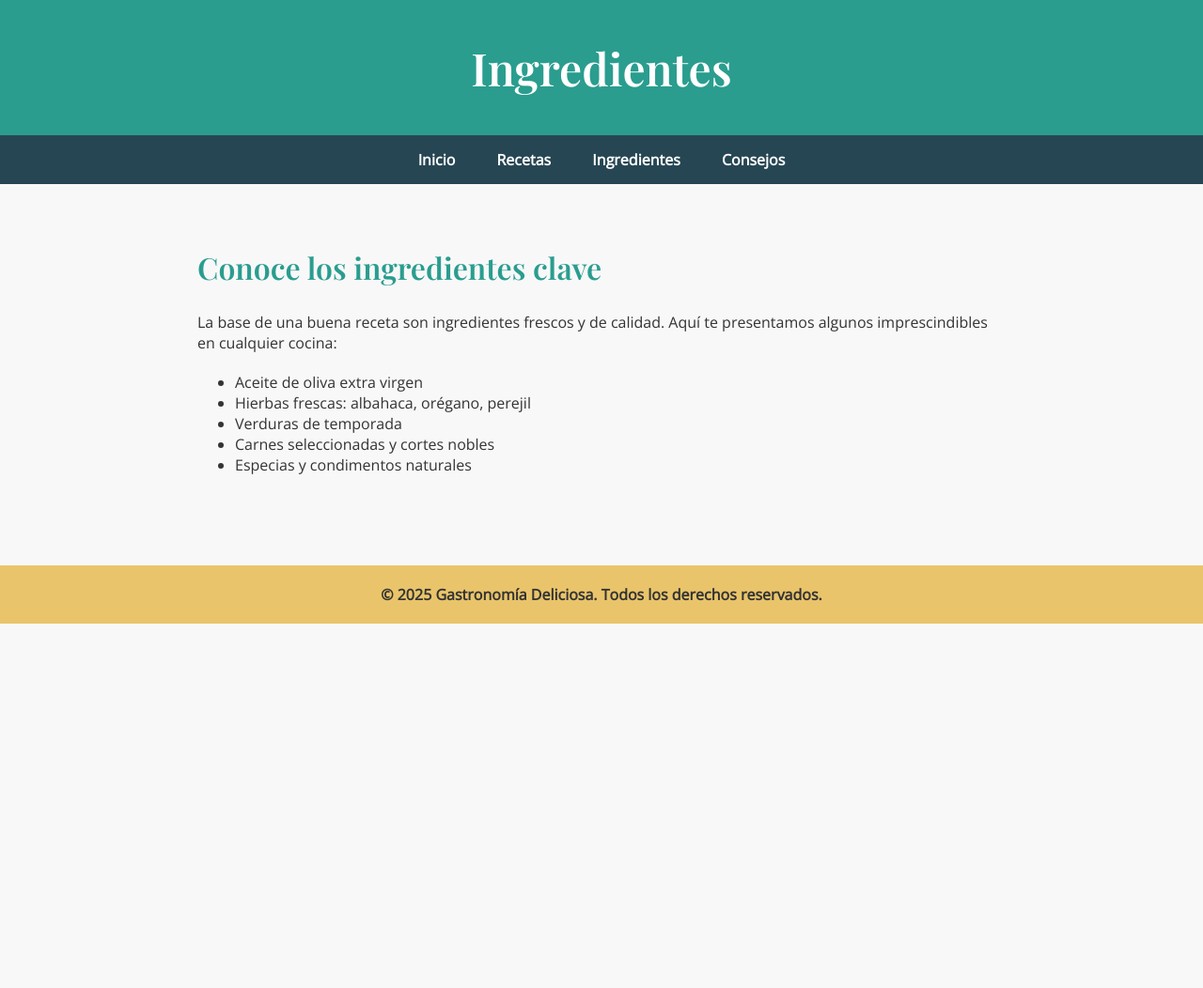
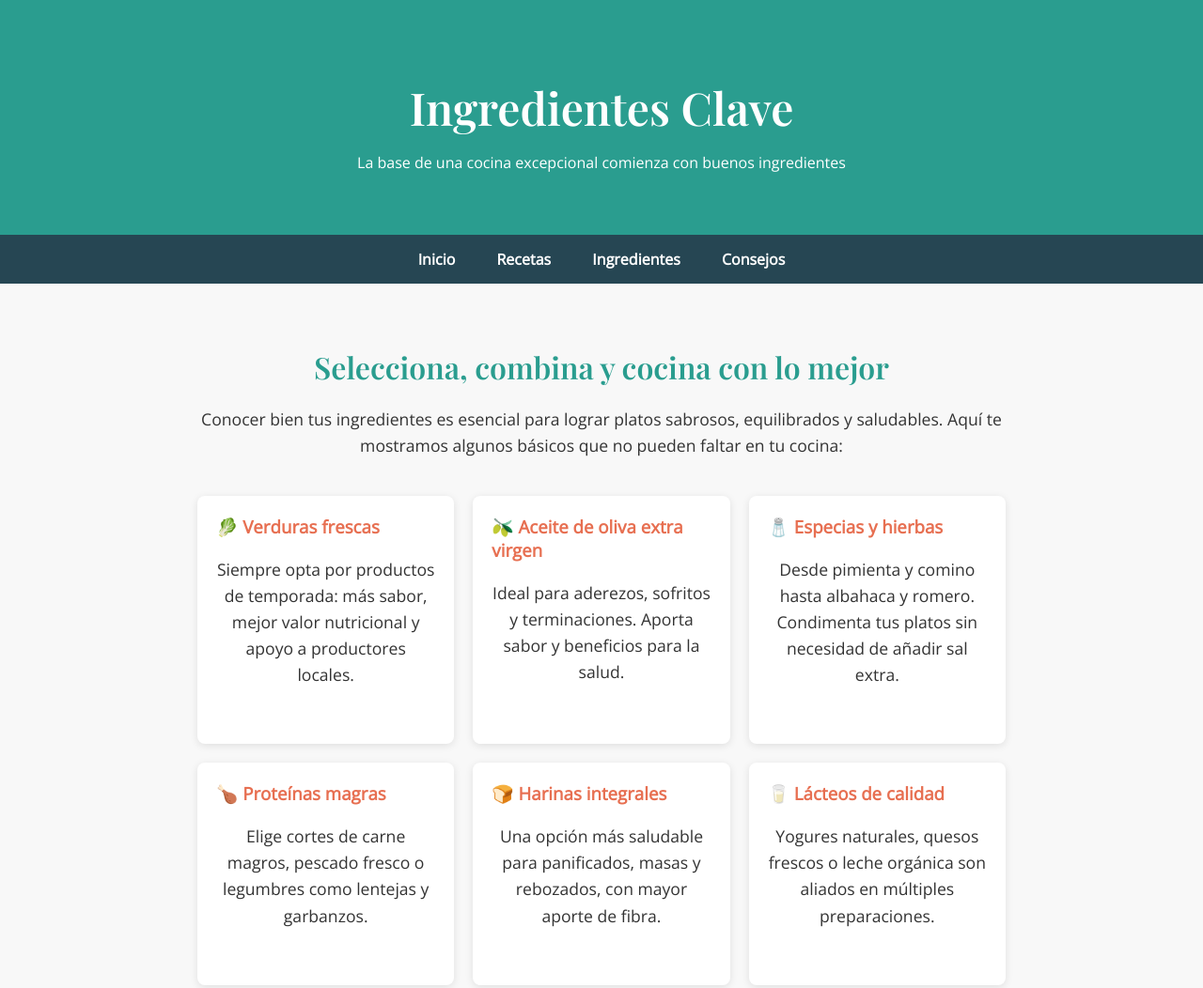
Before and after one commit to 25112777-hash/proyfin, a plain HTML site: page ingredientes.html in a window 1280 px wide. Shown: the top 1052 px of the page at 94% size. Before the commit the page ends 800 px from the top, so only its background shows below. Drawn offline with nearby package versions, Linux system fonts and the light colour scheme.

Commit message:
Update ingredientes.html

```diff
--- a/ingredientes.html
+++ b/ingredientes.html
@@ -1,11 +1,12 @@
 <!DOCTYPE html>
 <html lang="es">
 <head>
-    <meta charset="UTF-8">
-    <meta name="viewport" content="width=device-width, initial-scale=1.0">
+    <meta charset="UTF-8" />
+    <meta name="viewport" content="width=device-width, initial-scale=1.0" />
     <title>Ingredientes - Gastronomía Deliciosa</title>
 
-    <link href="https://fonts.googleapis.com/css2?family=Playfair+Display:wght@600&family=Open+Sans&display=swap" rel="stylesheet">
+    <!-- Google Fonts -->
+    <link href="https://fonts.googleapis.com/css2?family=Playfair+Display:wght@600&family=Open+Sans&display=swap" rel="stylesheet" />
 
     <style>
         * {
@@ -21,7 +22,7 @@
 
         header {
             background-color: #2a9d8f;
-            padding: 40px 20px;
+            padding: 50px 20px;
             color: white;
             text-align: center;
         }
@@ -29,7 +30,7 @@
         header h1 {
             font-family: 'Playfair Display', serif;
             font-size: 3em;
-            margin: 0;
+            margin-bottom: 10px;
         }
 
         nav {
@@ -51,27 +52,54 @@
         }
 
         main {
-            padding: 40px 20px;
             max-width: 900px;
             margin: 0 auto;
+            padding: 40px 20px;
         }
 
         main h2 {
             font-family: 'Playfair Display', serif;
             font-size: 2em;
             color: #2a9d8f;
+            text-align: center;
+            margin-bottom: 20px;
         }
 
-        main ul {
-            margin-top: 20px;
+        main p {
+            font-size: 1.1em;
+            line-height: 1.6;
+            text-align: center;
+            margin-bottom: 40px;
+        }
+
+        .ingredient-list {
+            display: grid;
+            grid-template-columns: repeat(auto-fit, minmax(250px, 1fr));
+            gap: 20px;
+        }
+
+        .ingredient-card {
+            background-color: white;
+            padding: 20px;
+            border-radius: 8px;
+            box-shadow: 0 2px 8px rgba(0,0,0,0.1);
+            transition: transform 0.2s;
+        }
+
+        .ingredient-card:hover {
+            transform: translateY(-5px);
+        }
+
+        .ingredient-card h3 {
+            margin-top: 0;
+            color: #e76f51;
         }
 
         footer {
-            background-color: #e9c46a;
+            background-color: #264653;
+            color: white;
             text-align: center;
             padding: 20px;
-            color: #333;
-            font-weight: bold;
             margin-top: 40px;
         }
     </style>
@@ -79,7 +107,8 @@
 <body>
 
     <header>
-        <h1>Ingredientes</h1>
+        <h1>Ingredientes Clave</h1>
+        <p>La base de una cocina excepcional comienza con buenos ingredientes</p>
     </header>
 
     <nav>
@@ -90,16 +119,40 @@
     </nav>
 
     <main>
-        <h2>Conoce los ingredientes clave</h2>
-        <p>La base de una buena receta son ingredientes frescos y de calidad. Aquí te presentamos algunos imprescindibles en cualquier cocina:</p>
+        <h2>Selecciona, combina y cocina con lo mejor</h2>
+        <p>Conocer bien tus ingredientes es esencial para lograr platos sabrosos, equilibrados y saludables. Aquí te mostramos algunos básicos que no pueden faltar en tu cocina:</p>
 
-        <ul>
-            <li>Aceite de oliva extra virgen</li>
-            <li>Hierbas frescas: albahaca, orégano, perejil</li>
-            <li>Verduras de temporada</li>
-            <li>Carnes seleccionadas y cortes nobles</li>
-            <li>Especias y condimentos naturales</li>
-        </ul>
+        <div class="ingredient-list">
+            <div class="ingredient-card">
+                <h3>🥬 Verduras frescas</h3>
+                <p>Siempre opta por productos de temporada: más sabor, mejor valor nutricional y apoyo a productores locales.</p>
+            </div>
+
+            <div class="ingredient-card">
+                <h3>🫒 Aceite de oliva extra virgen</h3>
+                <p>Ideal para aderezos, sofritos y terminaciones. Aporta sabor y beneficios para la salud.</p>
+            </div>
+
+            <div class="ingredient-card">
+                <h3>🧂 Especias y hierbas</h3>
+                <p>Desde pimienta y comino hasta albahaca y romero. Condimenta tus platos sin necesidad de añadir sal extra.</p>
+            </div>
+
+            <div class="ingredient-card">
+                <h3>🍗 Proteínas magras</h3>
+                <p>Elige cortes de carne magros, pescado fresco o legumbres como lentejas y garbanzos.</p>
+            </div>
+
+            <div class="ingredient-card">
+                <h3>🍞 Harinas integrales</h3>
+                <p>Una opción más saludable para panificados, masas y rebozados, con mayor aporte de fibra.</p>
+            </div>
+
+            <div class="ingredient-card">
+                <h3>🥛 Lácteos de calidad</h3>
+                <p>Yogures naturales, quesos frescos o leche orgánica son aliados en múltiples preparaciones.</p>
+            </div>
+        </div>
     </main>
 
     <footer>
```
